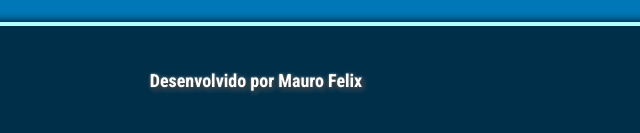
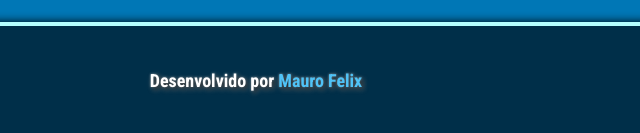
Before and after one commit to mauro-fe/escritorio-organizador, a plain HTML site: page index.html in a window 1280 px wide. Shown: the part 731-864 px from the top of the page, 384-1024 px from the left. Drawn offline with Linux system fonts and the light colour scheme.

Commit message:
Ajustando

```diff
--- a/index.html
+++ b/index.html
@@ -83,7 +83,8 @@
   </div>
 
   <footer class="footer">
-    <h3 class="footer-title">Desenvolvido por <a href="https://www.instagram.com/mauroo_felix/#">Mauro Felix</a></h3>
+    <h3 class="footer-title">Desenvolvido por <a href="https://www.instagram.com/mauroo_felix/#" class="strong">Mauro
+        Felix</a></h3>
   </footer>
 
   <script src="index.js"></script>
--- a/style.css
+++ b/style.css
@@ -163,13 +163,14 @@ body {
 
 .footer-title a {
   text-decoration: none;
-  color: #fff;
+  color: #4FC3F7;
 }
 
 .footer-title a:hover {
   transition: color .5s;
   color: #12c0b299;
 }
+
 
 /* 400px / 16 px = 25em */
 @media screen and (min-width: 25em) {
```
